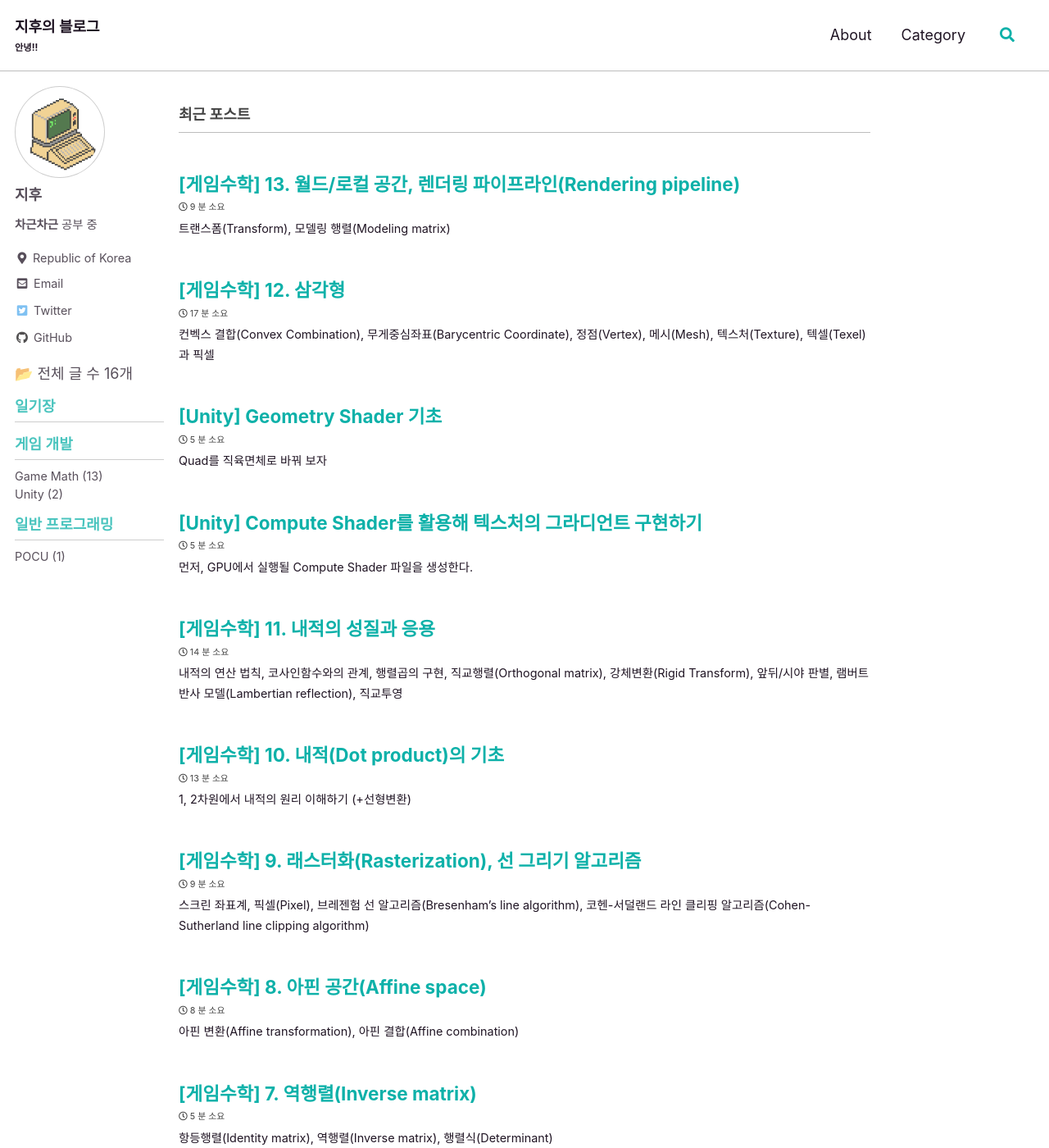
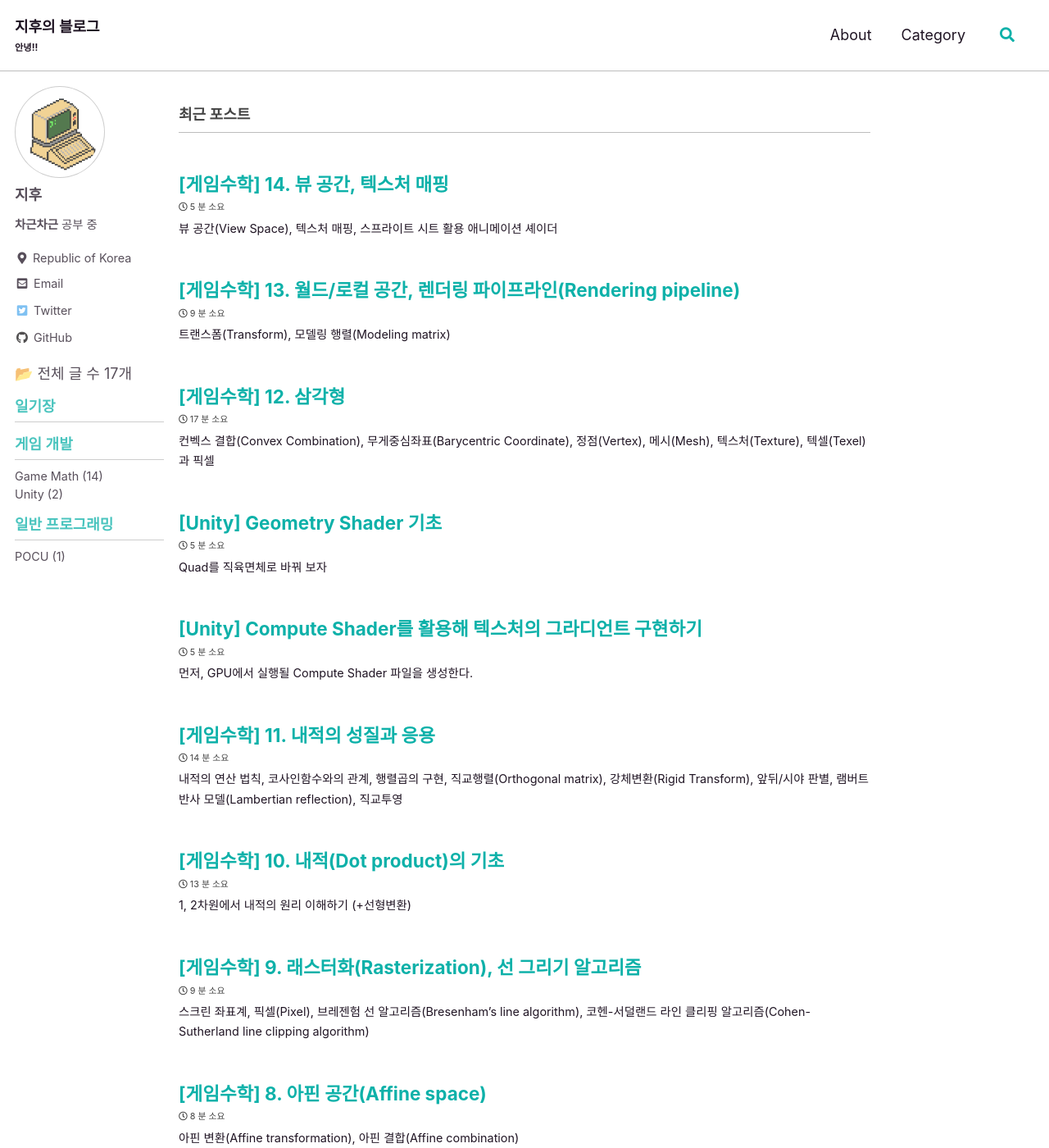
Before and after one commit to jihukim135/jihukim135.github.io, a Jekyll site: the page built from index.html, in a window 1280 px wide and 1400 px high. Shown: the whole window at 82% size. Built offline with Jekyll 4.4.1, drawn with Linux system fonts in a browser that asks for light colours; cached includes are drawn as plain includes; some web fonts are replaced; the list of posts is cut into pages by our own code; some of the changed lines change nothing that is shown; some of the changed text lies outside the part shown.

Commit message:
New Post: 뷰 공간, 텍스처 매핑

```diff
--- /dev/null
+++ b/_posts/2022-06-26-gamemath14.md
@@ -0,0 +1,159 @@
+---
+title:  "[게임수학] 14. 뷰 공간, 텍스처 매핑"
+excerpt: 뷰 공간(View Space), 텍스처 매핑, 스프라이트 시트 활용 애니메이션 셰이더
+
+categories: ["Game Math"]
+tags:
+  # - [math]
+
+toc: true
+toc_sticky: true
+
+date: 2022-06-26
+last_modified_at: 2022-06-26
+
+sidebar_main: true
+
+---
+
+> 학교 수업과 함께 '이득우의 게임 수학'을 공부하며 정리한 내용들입니다. [책 구매하러 가기!](http://aladin.kr/p/6fBSV)
+> 같은 카테고리의 앞선 글을 모두 읽었다고 가정하고 작성되었습니다.
+> 이해되지 않는 부분이 있다면 한번 읽고 와 보세요!
+
+## 뷰 공간(View space)
+
+로컬 공간은 모델러들이 다루는 공간이며, 물체 고유의 공간입니다. 월드 공간은 콘텐츠 개발자들이 다루는 공간이자 게임 엔진의 공간이죠. 하지만 이것만으로는 게임이 완성되지 않습니다. 모니터 화면에 콘텐츠가 출력되기 위해서는, 카메라가 만들어내는 공간이 필요하거든요. 카메라는 게임오브젝트로서 월드 공간에 존재하며, 이 카메라를 기준으로 하는 공간을 뷰 공간(View space) 또는 카메라 공간(Camera space)라고 합니다. 뷰 공간은 게임 플레이어를 위한 공간인 것이죠.
+
+다음은 물체의 로컬 공간과, 월드 공간에 배치된 물체(로컬 공간)들, 그리고 뷰 공간(노란색 축이 나타내는 공간)을 보여줍니다.
+
+![0](https://user-images.githubusercontent.com/90246317/187061450-7649c0b7-be05-4116-81a8-8e2bf6241701.png){: .align-center}
+
+아무튼 콘텐츠 제작 과정에서는 월드 공간이 원점이자 모든 물체의 기준점이 되어야 하지만, 렌더링 과정에서는 뷰 공간이 원점이 되어야 합니다. 아래와 같은 느낌으로요.
+
+![1](https://user-images.githubusercontent.com/90246317/187061458-0339256d-d078-4b00-9b5e-9b2138dd4ec6.png){: .align-center}
+
+이렇게 월드에 배치된 물체들의 트랜스폼을 카메라 기준으로 재해석하려면 어떻게 해야 할까요? 여기서 우리는 카메라도 월드 공간의 게임오브젝트이며 그러므로 트랜스폼과 모델링 행렬을 가진다는 사실을 기억해야 합니다.
+
+카메라의 위치와 회전값이(카메라 자체의 크기는 상관이 없습니다.) 각각 (0, 0), 0인 새로운 공간을 정의하는 쉬운 방법은 그냥 카메라의 로컬 공간이 월드 공간의 상태와 일치하도록 만드는 것입니다. 그리고 그 과정을 월드 공간의 다른 모든 물체들에게도 적용시켜 주면 카메라를 원점으로 하는 공간을 구축할 수 있습니다.
+
+그리고 카메라의 로컬 공간을 월드 공간의 원점과 일치시키는, 그러니까 변환된 카메라의 로컬 공간을 ‘되돌리는’ 작업은 카메라 모델링 행렬의 역행렬이 수행할 수 있습니다!
+
+카메라의 트랜스폼에서 크기는 중요하지 않습니다. 그러므로 카메라의 모델링 행렬을 $$T_c\cdot R_c$$로 나타낼 수 있습니다. 행렬곱의 역행렬은 역행렬들을 각각 구한 다음 순서를 뒤집어 곱해주는 것으로 계산할 수 있습니다. 그러면 카메라 모델링 행렬의 역행렬은 $$R_c^{-1}\cdot T_c^{-1}$$가 될 것입니다. 이 행렬, 그러니까 월드 공간을 카메라 기준으로 변환시켜 주는 행렬을 **뷰 행렬(View matrix)**이라고 합니다. 우리는 이동변환행렬과 회전변환행렬의 역행렬을 구하는 법을 알고 있기 때문에, 다음과 같은 과정을 거쳐 뷰 행렬 $$V$$를 구할 수 있습니다. 카메라의 회전 트랜스폼이 $$\theta_c$$, 이동 트랜스폼이 $$(t_{cx},t_{cy})$$라 했을 때, $$T_c^{-1}$$와 $$R_c^{-1}$$는 다음과 같습니다.
+
+$$
+T_c^{-1}=\begin{bmatrix}
+1 & 0 & -t_{cx} \\
+0 & 1 & -t_{cy} \\
+0 & 0 & 1
+
+\end{bmatrix}
+$$
+
+$$
+R_c^{-1}=\begin{bmatrix}
+\cos\theta_c & \sin\theta_c & 0 \\
+-\sin\theta_c & \cos\theta_c & 0 \\
+0 & 0 & 1
+
+\end{bmatrix}
+$$
+
+그리고 이 두 행렬을 곱해주면 됩니다(순서에 주의해서요).
+
+$$
+V=R_c^{-1}\cdot T_c^{-1}=\begin{bmatrix}
+\cos\theta_c & \sin\theta_c & -t_{cx}\cdot\cos\theta_c-t_{cy}\cdot\sin\theta_c \\
+-\sin\theta_c & \cos\theta_c & t_{cx}\cdot\sin\theta_c-t_{cy}\cdot\cos\theta_c \\
+0 & 0 & 1
+
+\end{bmatrix}
+$$
+
+그러니까 최종적으로, 물체의 로컬 공간의 좌표 $$v_{local}$$을 뷰 공간의 좌표로 바꿔 주는 행렬은 다음과 같이 $$VM$$으로 설계됩니다. 먼저 모델링 행렬을 통해 로컬 좌표를 월드 좌표로 바꾼 다음, 뷰 행렬을 통해 월드 좌표를 뷰 공간의 좌표로 바꿔주는 것입니다.
+
+$$
+v_{view}=V\cdot M\cdot v_{local} \\
+v_{view}=R_c^{-1}\cdot T_c^{-1}\cdot T\cdot R\cdot  S \cdot v_{local}
+$$
+
+3D 게임에서는 여기서 끝나지 않고 추가적으로 원근투영 과정이 필요합니다. 하지만 우리는 2D 게임의 공간을 다루고 있으니까 필요하지 않습니다!
+
+<br/><br/>
+
+## 텍스처 매핑
+
+### UV 변형으로 텍스처의 특정 부분만 나오게 하는 셰이더 설계하기
+
+아래와 같이 64 x 64 픽셀의 마인크래프트 스티브 텍스처가 있습니다. 그리고 이 텍스처는 가로와 세로를 균등하게 8등분으로 슬라이싱해 사용할 수 있도록 만들어졌습니다(점선은 편의상 그려놓은 것입니다).
+
+![2](https://user-images.githubusercontent.com/90246317/187061460-a684c71c-c08a-456d-8ac6-2572e7c20dc9.png){: .align-center}
+
+Quad나 Cube에 스티브의 얼굴만 나오게 하고 싶으면 어떻게 하면 될까요? 당연하게도 텍스처의 얼굴 부분에 해당하는 UV값을 찾아서 버텍스의 UV 정보에 넣어주면 되겠죠. 여기서 한 발짝 더 나가서, 행과 열 정보만 설정해 주면 알아서 해당하는 부분을 매핑시켜주는 셰이더를 설계해 보겠습니다. 행과 열의 인덱스는 편의상 0부터 시작하겠습니다.
+
+![3](https://user-images.githubusercontent.com/90246317/187061466-f381ddf9-bd5d-43c3-842f-e5d26c193092.png){: .align-center}
+
+일단 완성된 셰이더를 던져놓고 시작하겠습니다. 행과 열 인덱스를 $$(1, 1)$$로 설정하면 다음과 같이 스티브 얼굴 부분만 매핑되어 나옵니다! 인덱스는 빨간색으로 표시된 RowIndex와 ColumnIndex 파라미터를 통해 설정합니다.
+
+![4](https://user-images.githubusercontent.com/90246317/187061469-4e12a00b-a5c8-412e-9a65-8a471b598d19.png){: .align-center}
+
+먼저 이 부분을 봅시다. 여기서는 행과 열 인덱스를 합쳐(Append) 2차원 벡터 값을 만들어냅니다. 행 인덱스가 B, 열 인덱스가 A에 연결된 이유는, 실질적으로 행 인덱스는 $$y$$(또는 V)좌표의 정보를, 열 인덱스는 $$x$$(또는 U)축 정보를 담고 있기 때문입니다. 그 다음 이 벡터를 $$[[0, 0], [1, 1]]$$ 범위의 UV 좌표계(TexCoord[0])에 더해 줍니다.
+
+![5](https://user-images.githubusercontent.com/90246317/187061474-8be6e5f7-9a71-4eaf-ac62-67456fc7362b.png){: .align-center}
+
+시각적으로 설명하면 이런 느낌입니다. 인덱스는 정수이고, UV 좌표계의 축 크기는 모두 1이기 때문에, 인덱스로 구성된 벡터를 모든 UV 좌표에 더해주면 다음과 같이 텍스처 하나를 단위로 행과 열 인덱스만큼 이동한 모습이 됩니다. 아래에서 빨간 사각형으로 표시된 부분이 현재 UV 좌표의 상태입니다.
+
+![6](https://user-images.githubusercontent.com/90246317/187061476-9a2a37f8-ce11-4fa7-bcdd-c2cd680f48a8.png){: .align-center}
+
+그런데 우리는 텍스처 전체가 아니라 텍스처의 그리드를 단위로 하는 [1][1]의 요소를 원하므로, 이 UV 좌표들을 작게 스케일링해줘야 합니다. 텍스처가 8행 8열로 등분되었으므로, 모든 좌표들의 V값을 $$\frac{1}{8}$$배로 줄이고, U값도 $$\frac{1}{8}$$배로 줄이면 됩니다.
+
+![7](https://user-images.githubusercontent.com/90246317/187061478-799157b1-07b3-4428-8cc2-51f5fc4a8df8.png){: .align-center}
+
+바로 여기가 그 작업을 수행하는 부분입니다. 가로 한 칸의 비율(GridWidthRatio), 세로 한 칸의 비율(GridHeightRatio)을 설정해 놓고, 두 값을 합쳐 만든 벡터를 아까 구한 UV 좌표들에 곱해주고 있습니다. Multiply는 벡터의 각 성분들끼리 곱하는 연산을 수행합니다. $$x$$성분끼리, $$y$$성분끼리 곱한 벡터를 만들어내는 것이죠. 이렇게 하면 정확히 우리가 원하는 행과 열에 해당하는 UV 좌표를 얻어낼 수 있습니다.
+
+![8](https://user-images.githubusercontent.com/90246317/187061480-468cfcc6-8a56-4ed6-8579-10cab574af3f.png){: .align-center}
+
+<br/><br/>
+
+### 스프라이트를 슬라이싱해 애니메이션을 재생하는 셰이더 설계하기
+
+이번에는 비슷하지만 조금 더 재미있는 걸 해 보겠습니다. 다음과 같은 폭발 이펙트 스프라이트 시트가 있습니다. 이 스프라이트는 6 x 6 그리드로 구분되어 있습니다. 이 그리드의 요소들을 순서대로 시간의 흐름에 따라 재생시키고 싶으면 어떻게 해야 할까요?
+
+![9](https://user-images.githubusercontent.com/90246317/187061485-4d0b2b92-61ff-46e9-9fd1-db36088649e9.png){: .align-center}
+
+물론 이 기능은 이미 구현되어 제공되는 함수가 있습니다. FlipBook이라고 하는데 여기에 행의 개수와 열의 개수만 입력해 주면 알아서 UV를 만들어줍니다. 그걸 텍스처에 연결해주면 끝입니다… 하지만 지금은 직접 FlipBook을 구현해보기로 합시다.
+
+![10](https://user-images.githubusercontent.com/90246317/187061495-3a0596fd-e9aa-4577-9195-83fb652ae79c.gif){: .align-center}
+
+까다로운 점은 인덱스가 Time 노드의 출력값과는 다른 방식으로 변화해야 한다는 것입니다. Time 노드의 출력값은 1초에 1씩 계속해서 증가하지만 이 그리드의 인덱스는 그럴 수 없습니다. 그러니까 [0][1]에서 [0][5]까지는 평범하게 열 인덱스를 증가시키면 되지만, 그 다음부터는 열 인덱스가 다시 0으로 돌아가야 하고 행 인덱스는 1 증가해야 합니다. 게다가 [5][5]를 재생하고 나면 다시 [0][0]으로 돌아와야 하죠…
+
+그럼 이렇게 생각해봅시다. 행과 열 인덱스는 일단 생각하지 말고, 이렇게 각 요소마다 순서대로 번호를 붙여보는 겁니다. 0부터 시작하면 35까지의 번호를 붙일 수 있습니다. 그리고 이 값은 Time 노드에 대한 전체 요소의 수(행의 개수와 열의 개수의 곱, 여기서는 6 x 6 = 36)의 나머지 연산으로 쉽게 구할 수 있습니다. 소수점은 절사하면 그만이고요.
+
+![11](https://user-images.githubusercontent.com/90246317/187061497-322b1629-a6fa-44d0-91ec-a74c45ba6327.png){: .align-center}
+
+이렇게 0부터 35까지 반복적으로 증가하는 값을 가지고 행과 열 인덱스를 만들어낼 수만 있다면, 위에서 스티브 얼굴을 매핑할 때와 같은 방식으로 쉽게 해당 요소의 UV값을 얻어낼 수 있습니다. 그런데 생각해 보면 이렇게 각 요소에 부여된 순번들에는 다음과 같은 규칙이 있습니다.
+
+![12](https://user-images.githubusercontent.com/90246317/187061501-633e3682-bbd6-41b5-8698-4a7a4f7d4fd0.png){: .align-center}
+
+위 그림에서 빨간색 바탕이 칠해진 6은 행의 개수, 파란색 바탕이 칠해진 6은 열의 개수입니다. 이제 규칙이 보이지 않나요! 위에서 부여된 0~35번의 순번들은, (현재 행 인덱스) $$\times$$ (열의 개수) + (현재 열 인덱스)로 치환될 수 있습니다. 그러니까 **현재 행 인덱스는 0~35의 순번을 열의 개수로 나눈 몫이며, 현재 열 인덱스는 순번을 열의 개수로 나눈 나머지**라는 것입니다! 나누기와 나머지 연산을 통해 열과 행 인덱스를 구할 수 있는 것입니다.
+
+그럼 이제 이걸 실제로 적용시켜봅시다. 늘 그랬듯이 완성된 셰이더를 먼저 던져놓고 시작하겠습니다. 복잡해 보이지만 위에서 설명한 걸 그대로 옮긴 것 뿐입니다… 차근차근 보겠습니다.
+
+![13](https://user-images.githubusercontent.com/90246317/187061504-23b09ae5-b046-47c1-b242-c81a25c32a0f.gif){: .align-center}
+
+전체적인 흐름을 파악하기 위해 어둡게 칠해진 부분은 일단 무시합시다. 여기서는 행 개수와 열 개수를 곱해(Multiply) 전체 요소 수를 만들어내고, Time 노드에 대한 전체 요소 수의 나머지 연산을 통해(Fmod) 반복적으로 0에서 35까지 1초에 1씩 증가하는 값을 만들어냅니다.
+
+![14](https://user-images.githubusercontent.com/90246317/187061511-65419634-bc55-4bfe-b00e-720fae287511.png){: .align-center}
+
+그 다음 이 값을 열 개수로 나눠서 행 인덱스를 구하고, 나머지 연산으로 열 인덱스를 구합니다. 이게 끝입니다. 이제 행과 열 인덱스를 구했으니 아까 스티브 셰이더를 만들 때처럼 두 값을 Append해서 벡터를 만들어주면 됩니다.
+
+![15](https://user-images.githubusercontent.com/90246317/187061516-49a0704c-ef62-47d1-94db-70e8896a0acf.png){: .align-center}
+
+이제 진짜 끝입니다. Divide와 Fmod는 소수점을 남겨놓기 때문에 Floor로 절사해줍니다. 인덱스는 정수가 되어야 하니까요. 그리고 인덱스로 만든 벡터를 UV값들에 더합니다.
+
+가로와 세로 그리드 간격이 다를 경우를 대비해 미리 행 개수와 열 개수로 스케일링에 사용할 벡터를 만들어 놓았는데요, UV값들을 이 벡터도 나눠서 스케일링합니다(Divide). 그러면 시간에 따라 인덱스가 변화하고 해당 부분이 Cube에 매핑되면서 애니메이션이 만들어집니다.
+
+![16](https://user-images.githubusercontent.com/90246317/187061524-737a764e-ff45-4993-a4e1-60e54b3f8379.png){: .align-center}
+
+그러면 아까 무시했던 Speed를 다시 보겠습니다. 이 친구는 그냥 애니메이션 속도를 조절하는 역할을 합니다. 얘가 없으면 1초에 한 번씩 텍스처가 변해서 재생 속도가 굉장히 느려집니다. 저는 적당한 수를 곱해서 속도를 조절해줬습니다.
+
+![17](https://user-images.githubusercontent.com/90246317/187061531-b8e82759-b681-4490-accb-46eaf071d5f0.png){: .align-center}
```
Also changed, not shown: _posts/2022-04-24-gamemath06.md (+20 -20 lines).
